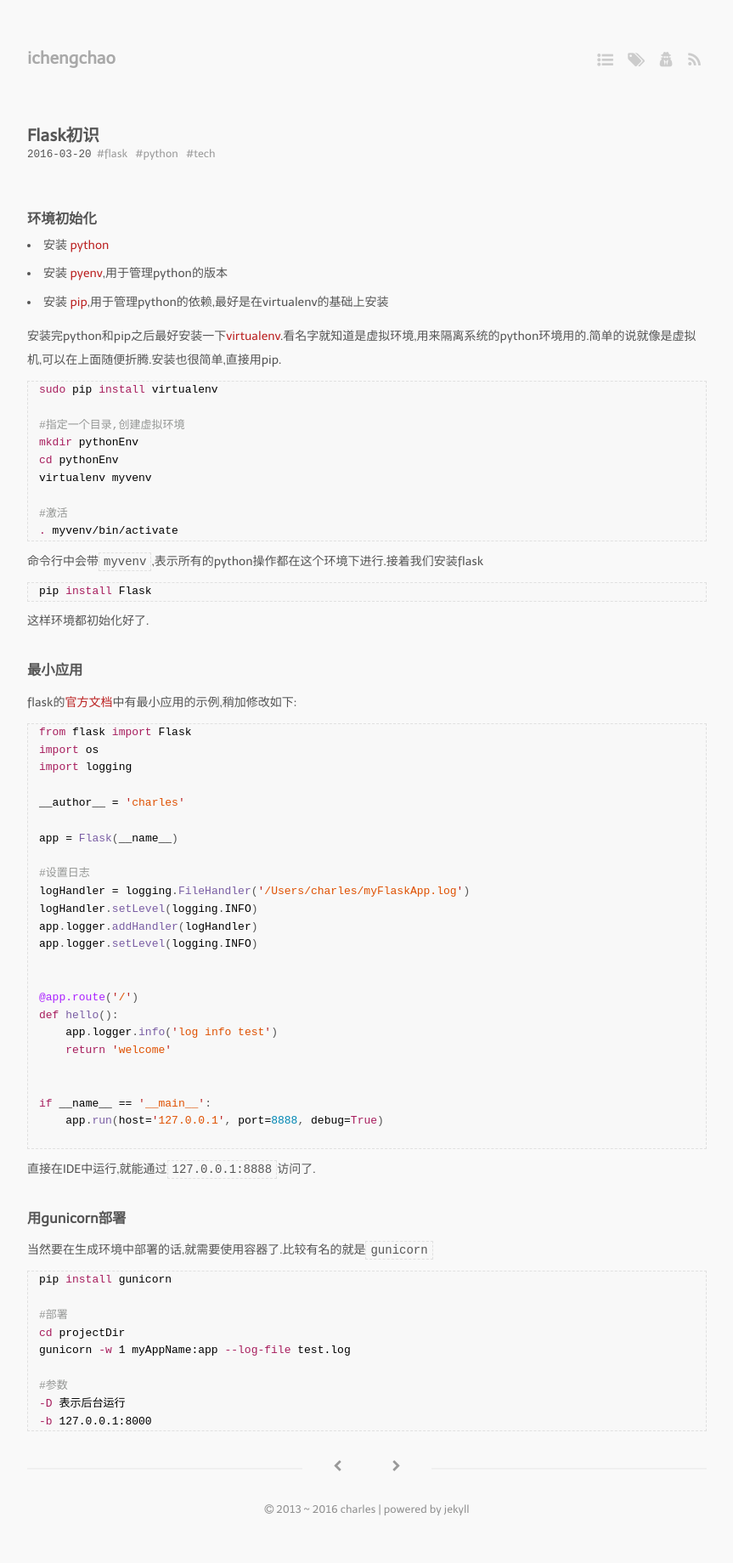
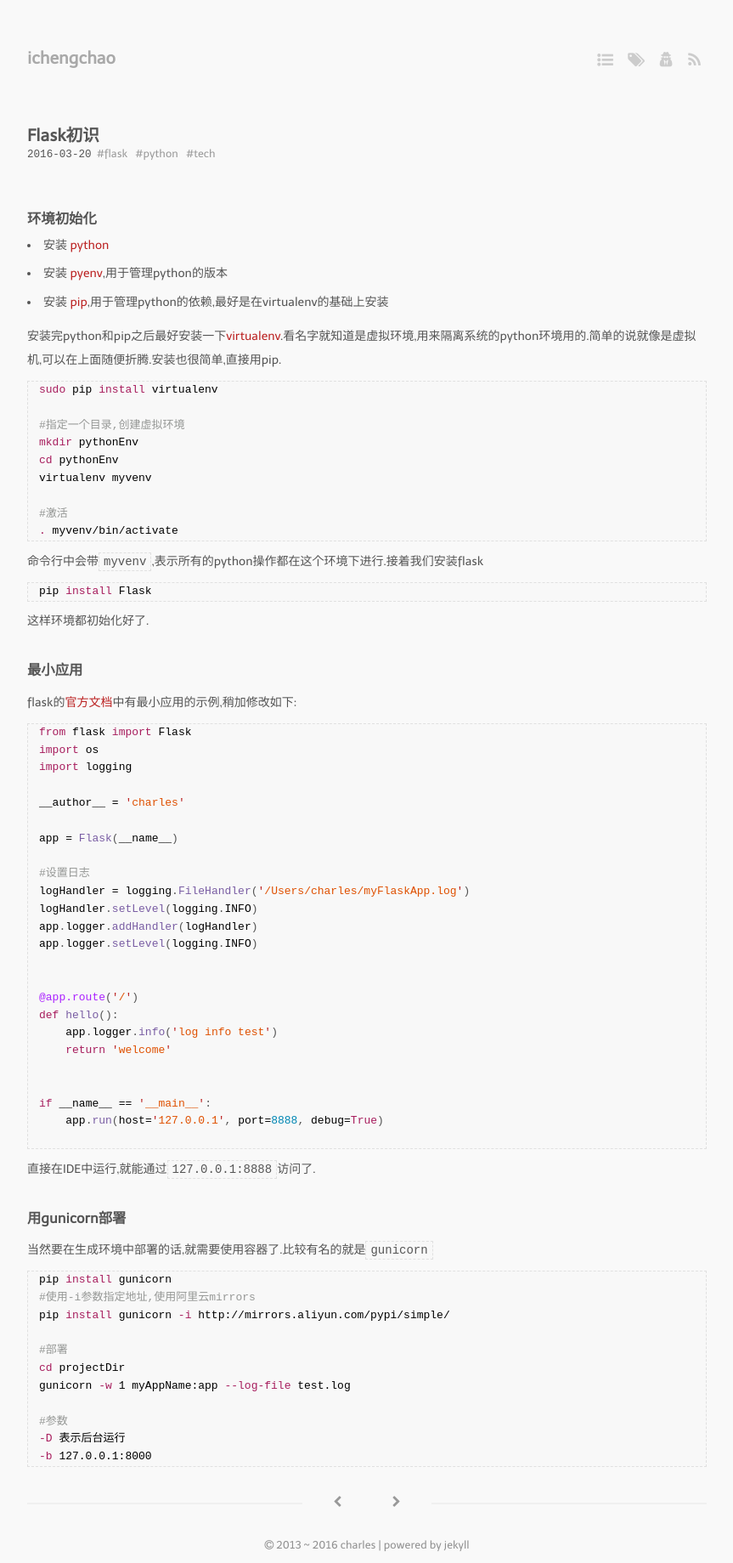
Before and after one commit to ichengchao/ichengchao.github.io, a Jekyll site: the page built from _posts/2016-03-20-flask-learning.markdown, in a window 1280 px wide. Shown: the whole page at 85% size, without its empty margins (208-1071 px from the left). Built offline with Jekyll 4.4.1, drawn with Linux system fonts in a browser that asks for light colours; Markdown is read by kramdown in place of the engine named in the settings; before the commit the page ends 1797 px from its top, so only the background shows below that.

Commit message:
modify post flask

````diff
--- a/_posts/2016-03-20-flask-learning.markdown
+++ b/_posts/2016-03-20-flask-learning.markdown
@@ -71,6 +71,8 @@ if __name__ == '__main__':
 
 ```sh
 pip install gunicorn
+#使用-i参数指定地址,使用阿里云mirrors
+pip install gunicorn -i http://mirrors.aliyun.com/pypi/simple/
 
 #部署
 cd projectDir
````
